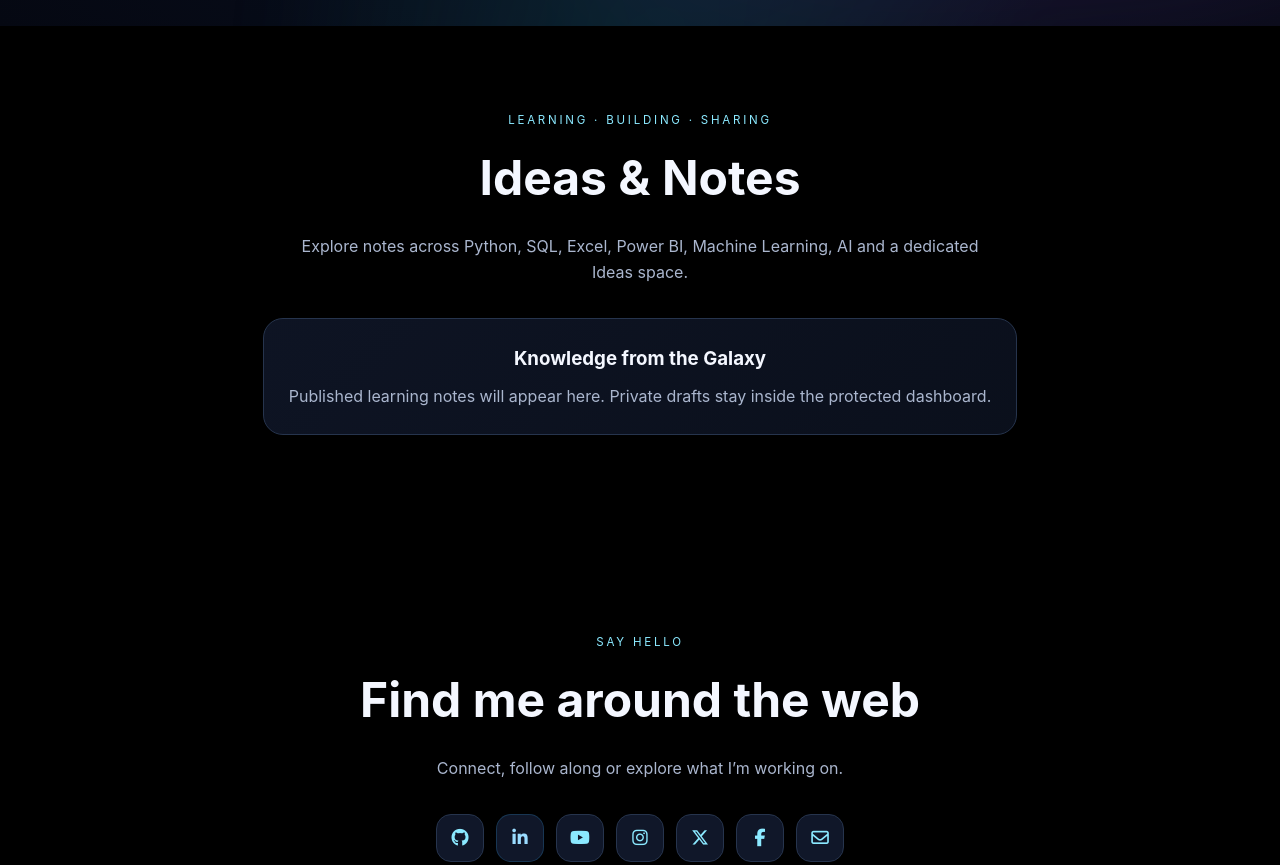
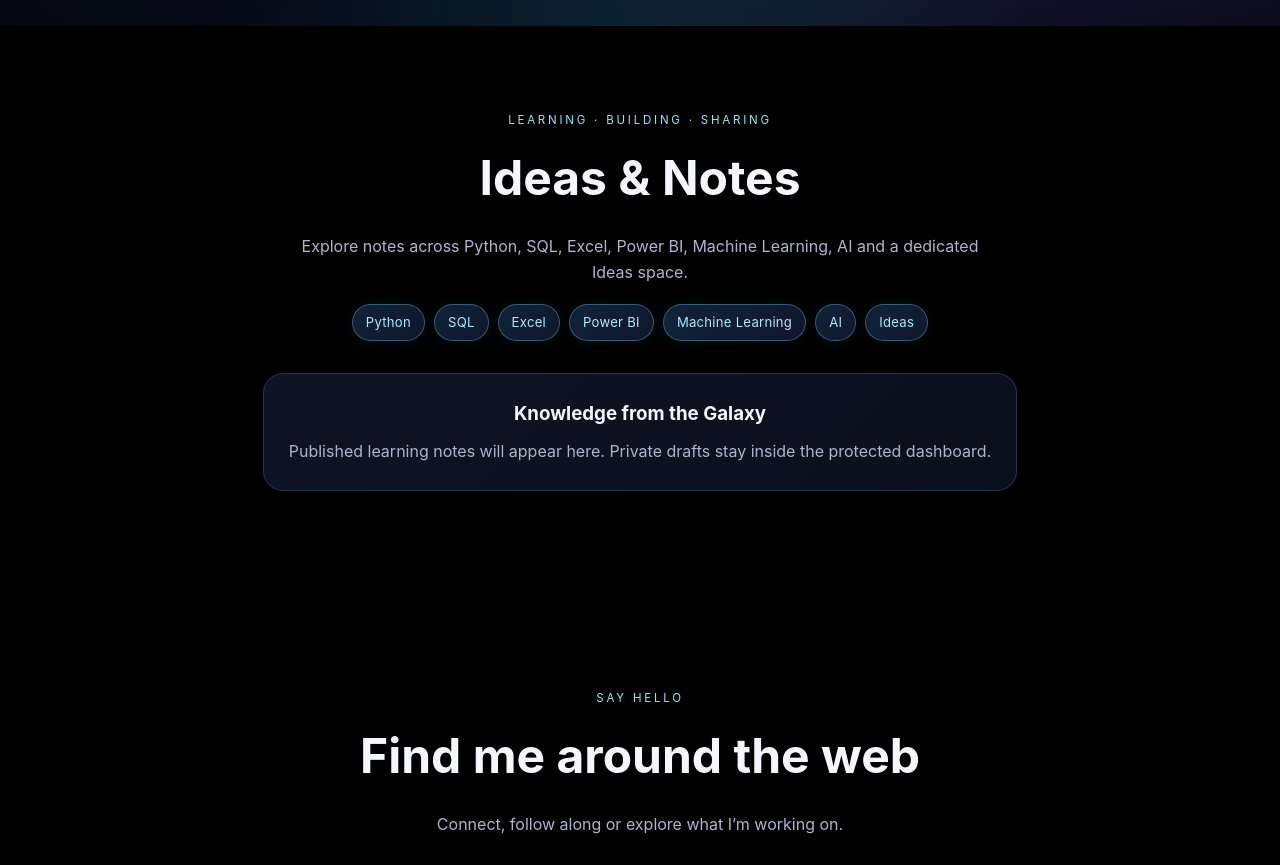
Before and after one commit to Nitesh-Datascience/codlytic-galaxy-portfolio, a website: page index.html in a window 1280 px wide. Shown: the part 1893-2758 px from the top of the page. Drawn offline with Linux system fonts and the light colour scheme; no server answers; animation ran at ten frames a second.

Commit message:
Show Ideas and Notes topic chips on portfolio

```diff
--- a/index.html
+++ b/index.html
@@ -548,7 +548,7 @@ footer{text-align:center;padding:25px;color:#7f8ba5;border-top:1px solid #ffffff
   </div>
  </div>
 </section>
-<section id="notes"><div class="section-head"><div class="eyebrow">LEARNING · BUILDING · SHARING</div><h2>Ideas & Notes</h2><p>Explore notes across Python, SQL, Excel, Power BI, Machine Learning, AI and a dedicated Ideas space.</p></div><div id="publicNotes" class="public-notes-grid"><article class="quiet-card"><h3>Knowledge from the Galaxy</h3><p>Published learning notes will appear here. Private drafts stay inside the protected dashboard.</p></article></div></section>
+<section id="notes"><div class="section-head"><div class="eyebrow">LEARNING · BUILDING · SHARING</div><h2>Ideas & Notes</h2><p>Explore notes across Python, SQL, Excel, Power BI, Machine Learning, AI and a dedicated Ideas space.</p><div class="notes-topics" aria-label="Notes topics"><span>Python</span><span>SQL</span><span>Excel</span><span>Power BI</span><span>Machine Learning</span><span>AI</span><span>Ideas</span></div></div><div id="publicNotes" class="public-notes-grid"><article class="quiet-card"><h3>Knowledge from the Galaxy</h3><p>Published learning notes will appear here. Private drafts stay inside the protected dashboard.</p></article></div></section>
 <section id="contact"><div class="section-head"><div class="eyebrow">SAY HELLO</div><h2>Find me around the web</h2><p>Connect, follow along or explore what I’m working on.</p></div><div class="socials" aria-label="Social links">
 <a href="https://github.com/Nitesh-Datascience" target="_blank" rel="noreferrer" aria-label="GitHub" title="GitHub"><i class="fa-brands fa-github"></i></a>
 <a href="https://www.linkedin.com/in/niteshkumar-codlytic/" target="_blank" rel="noreferrer" aria-label="LinkedIn" title="LinkedIn"><i class="fa-brands fa-linkedin-in"></i></a>
@@ -577,6 +577,7 @@ document.addEventListener('click',e=>{if(!e.target.closest('.planet'))document.q
 </script>
 <style>
 .private-corner{position:fixed;right:16px;bottom:16px;z-index:20;width:38px;height:38px;display:grid;place-items:center;border:1px solid #8be9ff55;border-radius:50%;background:#081321dd;color:#9bb8ce;font-size:14px;opacity:.48;transition:opacity .2s,transform .2s}.private-corner:hover,.private-corner:focus-visible{opacity:1;transform:translateY(-2px);color:#8be9ff;outline:2px solid #8be9ff55;outline-offset:3px}
+.notes-topics{display:flex;flex-wrap:wrap;justify-content:center;gap:9px;margin:18px auto 4px;max-width:850px}.notes-topics span{padding:7px 13px;border:1px solid #79dfff55;border-radius:999px;background:linear-gradient(135deg,#10243a,#10162b);color:#a9eaff;font-size:.82rem;letter-spacing:.02em;box-shadow:0 0 16px #37cfff12}
 .public-notes-grid{max-width:1100px;margin:28px auto;display:grid;grid-template-columns:repeat(auto-fit,minmax(260px,1fr));gap:16px;padding:0 22px}
 .public-note{padding:20px;border:1px solid #2d4562;border-radius:18px;background:linear-gradient(145deg,#101a2ddd,#080e1cdd);text-align:left;min-width:0}
 .public-note .tag{display:inline-block;padding:3px 10px;border:1px solid #79dfff77;border-radius:999px;color:#9eeaff;font-size:.75rem}
```
